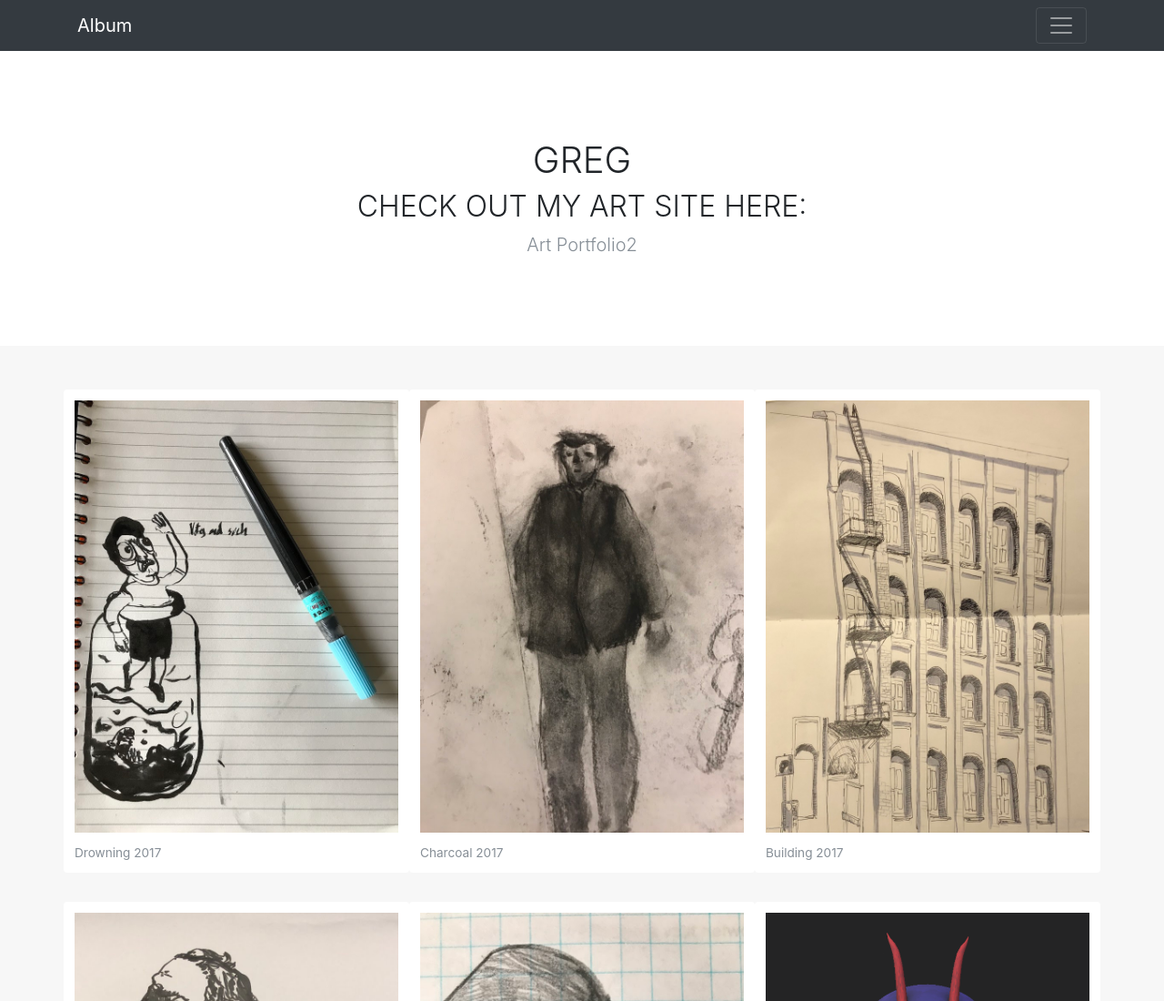
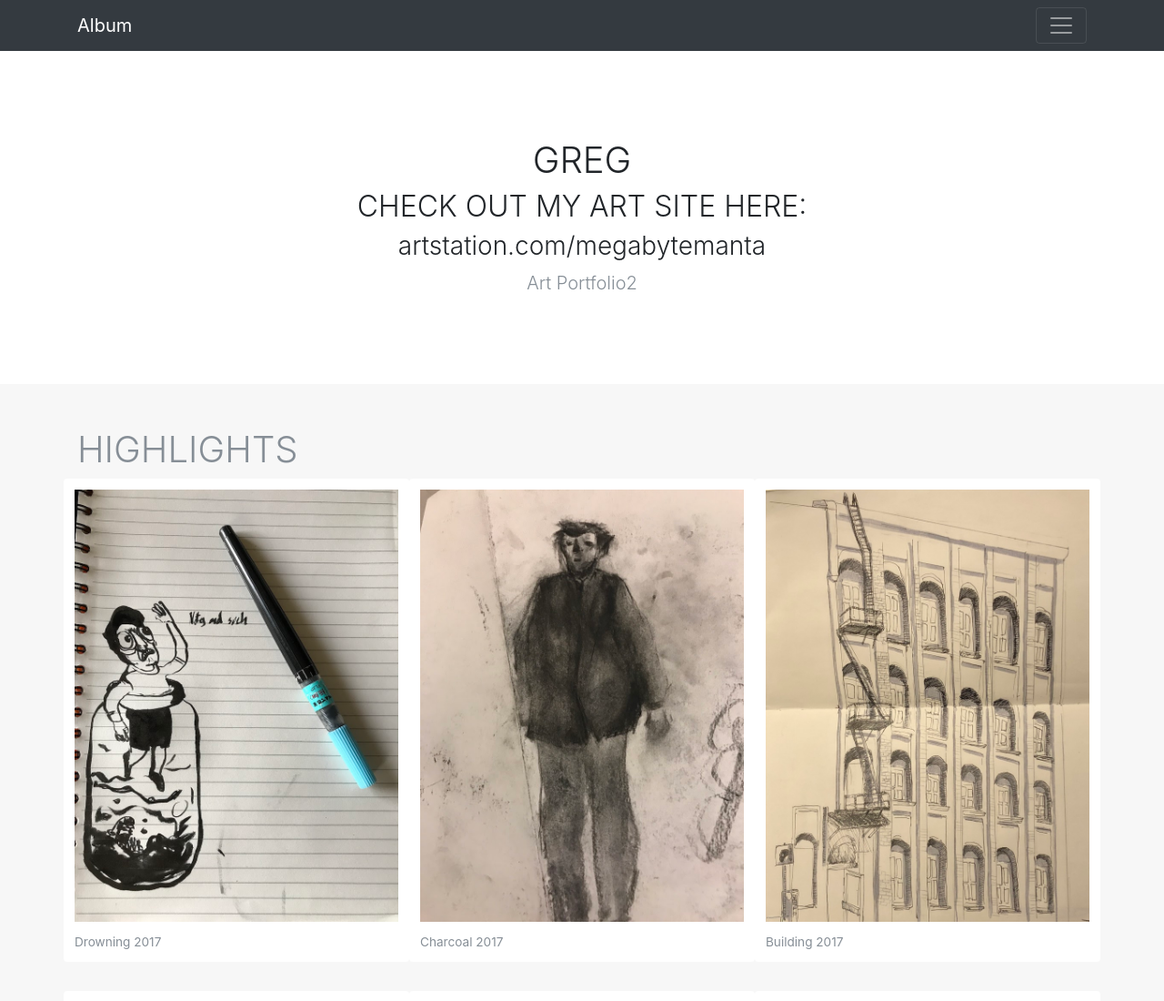
Before and after one commit to MegabyteManta/megabytemanta.github.io, a plain HTML site: page index.html in a window 1280 px wide. Shown: the top 1100 px of the page at 91% size. Drawn offline with nearby package versions, Linux system fonts and the light colour scheme.

Commit message:
Update index.html

```diff
--- a/index.html
+++ b/index.html
@@ -45,13 +45,14 @@
         <div class="container">
           <h1 class="jumbotron-heading">GREG</h1>
           <h2 class="jumbotron-heading">CHECK OUT MY ART SITE HERE:</h2>
+          <h3 class="jumbotron-heading">artstation.com/megabytemanta</h2>
           <p class="lead text-muted">Art Portfolio2</p>
         </div>
       </section>
 
       <div class="album text-muted">
         <div class="container">
-
+          <h1 class="jumbotron-heading">HIGHLIGHTS</h1>
           <div class="row">
             <div class="card">
               <img src="images/lucas-amunategui-drowning.JPG" alt="image 2017"
```
